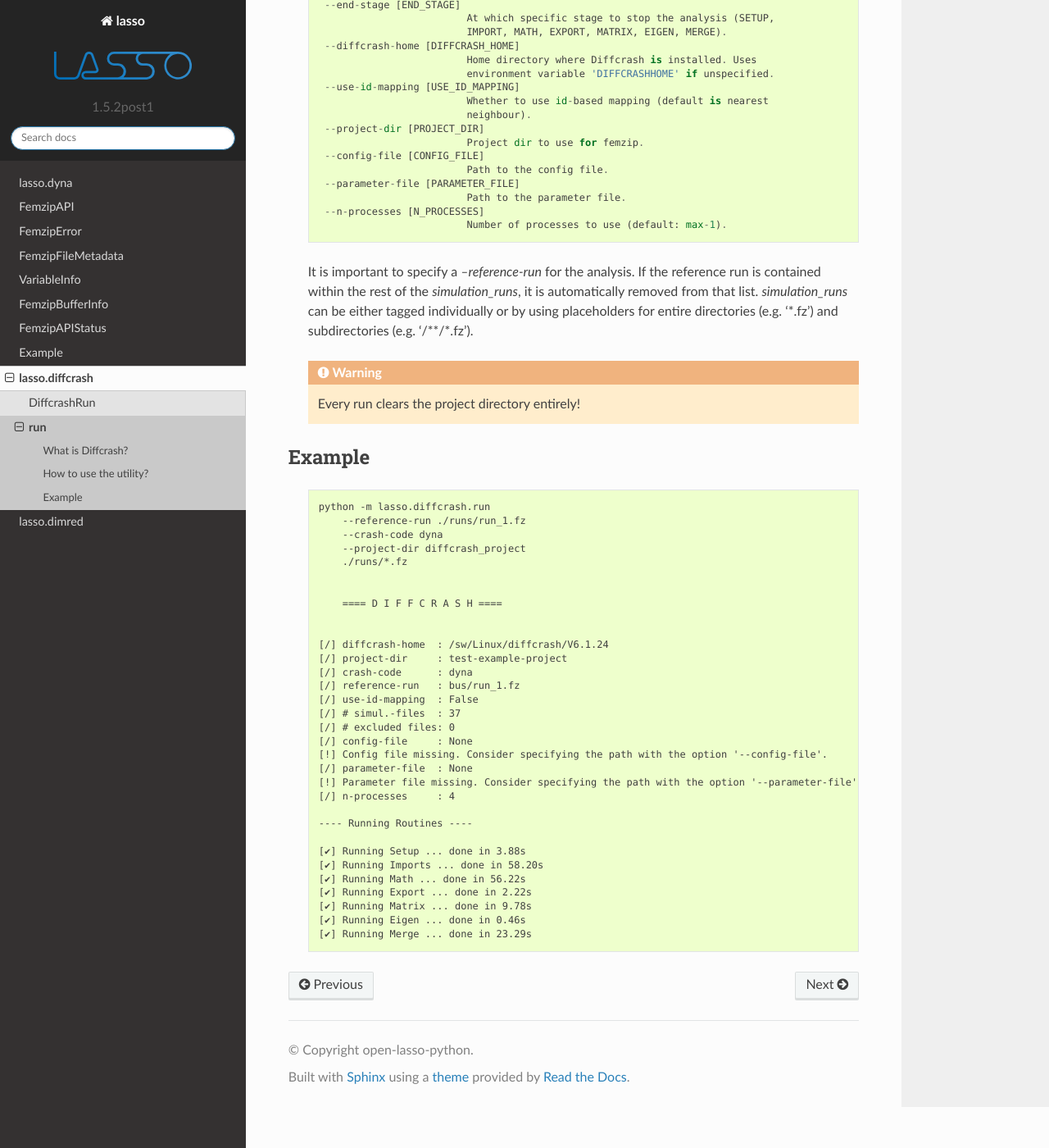
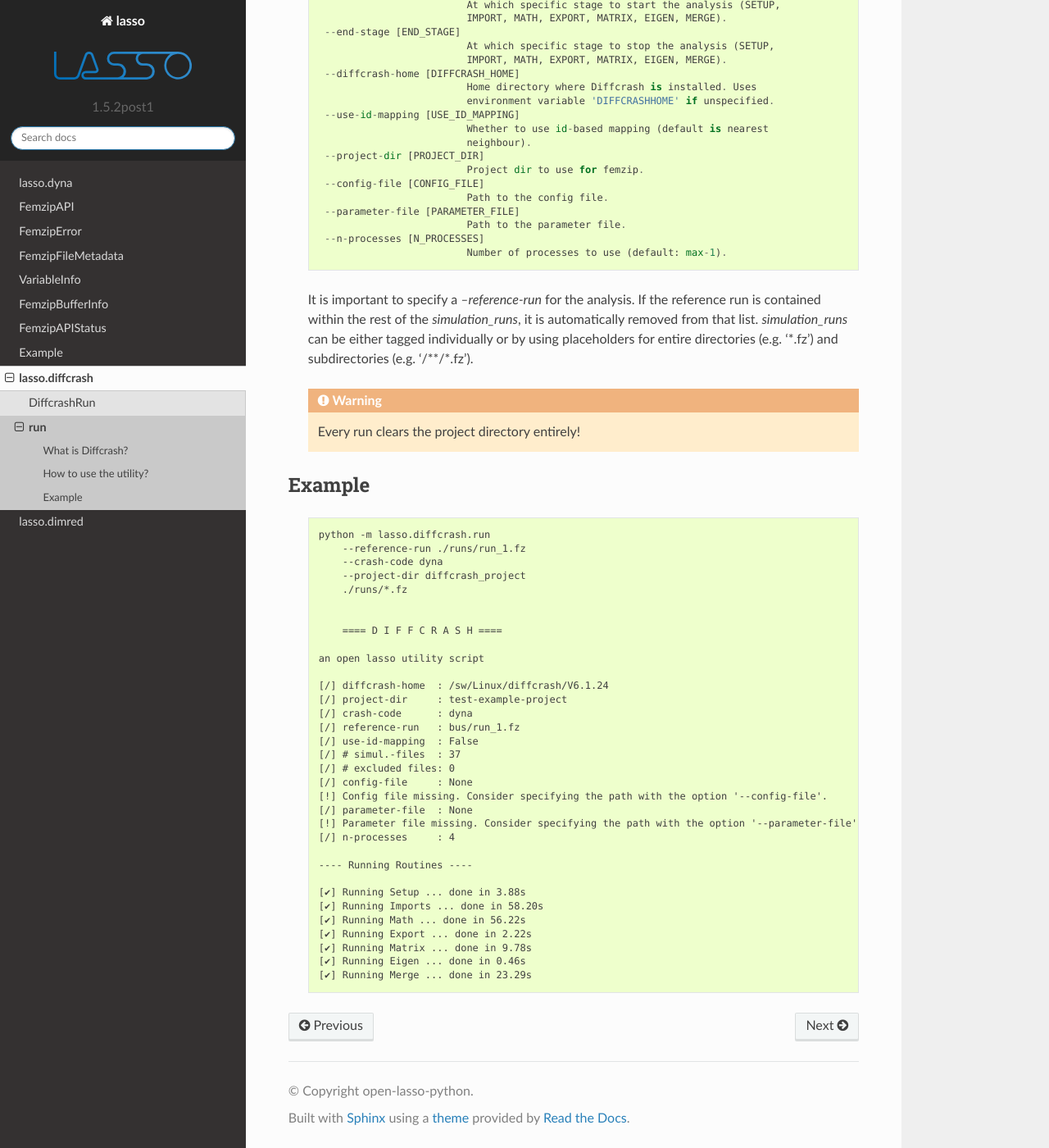
Before and after one commit to open-lasso-python/lasso-python, a Sphinx documentation site: the page built from docs/source/diffcrash/run.rst, in a window 1280 px wide and 1400 px high, scrolled down 976 px. Shown: the whole window at 82% size. Built offline with Sphinx 7.4.7 and the Read the Docs theme 2.0.0, drawn with Linux system fonts in a browser that asks for light colours; a script that is not in the unit is left out; some of the changed text lies outside the part shown.

Commit message:
#7 Handled suggested merge changes

```diff
--- a/README.rst
+++ b/README.rst
@@ -1,5 +1,5 @@
 
-Lasso Python Library
+|LASSO| Python Library
 ======================
 
 |test-main| |test-dev|
--- a/docs/source/diffcrash/run.rst
+++ b/docs/source/diffcrash/run.rst
@@ -25,6 +25,8 @@
         python -m lasso.diffcrash.run --help
 
        ==== D I F F C R A S H ====
+
+        an open lasso utility script
 
         usage: run.py [-h] --reference-run REFERENCE_RUN
                     [--exclude-runs [EXCLUDE_RUNS [EXCLUDE_RUNS ...]]] --crash-code
@@ -95,6 +97,7 @@
 
             ==== D I F F C R A S H ====
 
+        an open lasso utility script
 
         [/] diffcrash-home  : /sw/Linux/diffcrash/V6.1.24
         [/] project-dir     : test-example-project
--- a/docs/source/femzip/femzip.rst
+++ b/docs/source/femzip/femzip.rst
@@ -1,5 +1,5 @@
 #TODO: Still Beta? ask codie
-lasso.femzip (beta)
+lasso.femzip
 ===================
 
 Documentation of the Femzip module.
```
Also changed, not shown: docs/source/dimred/run.rst (+6 -1 lines).
